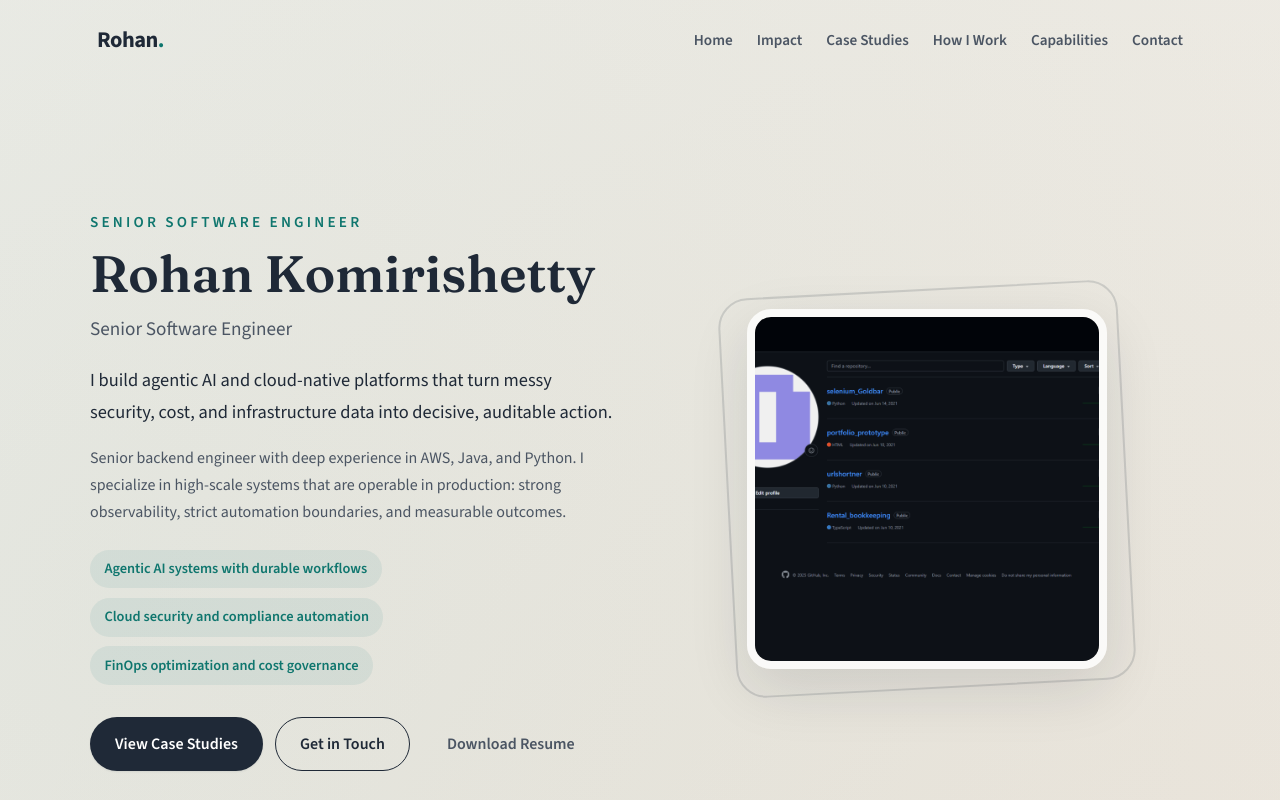
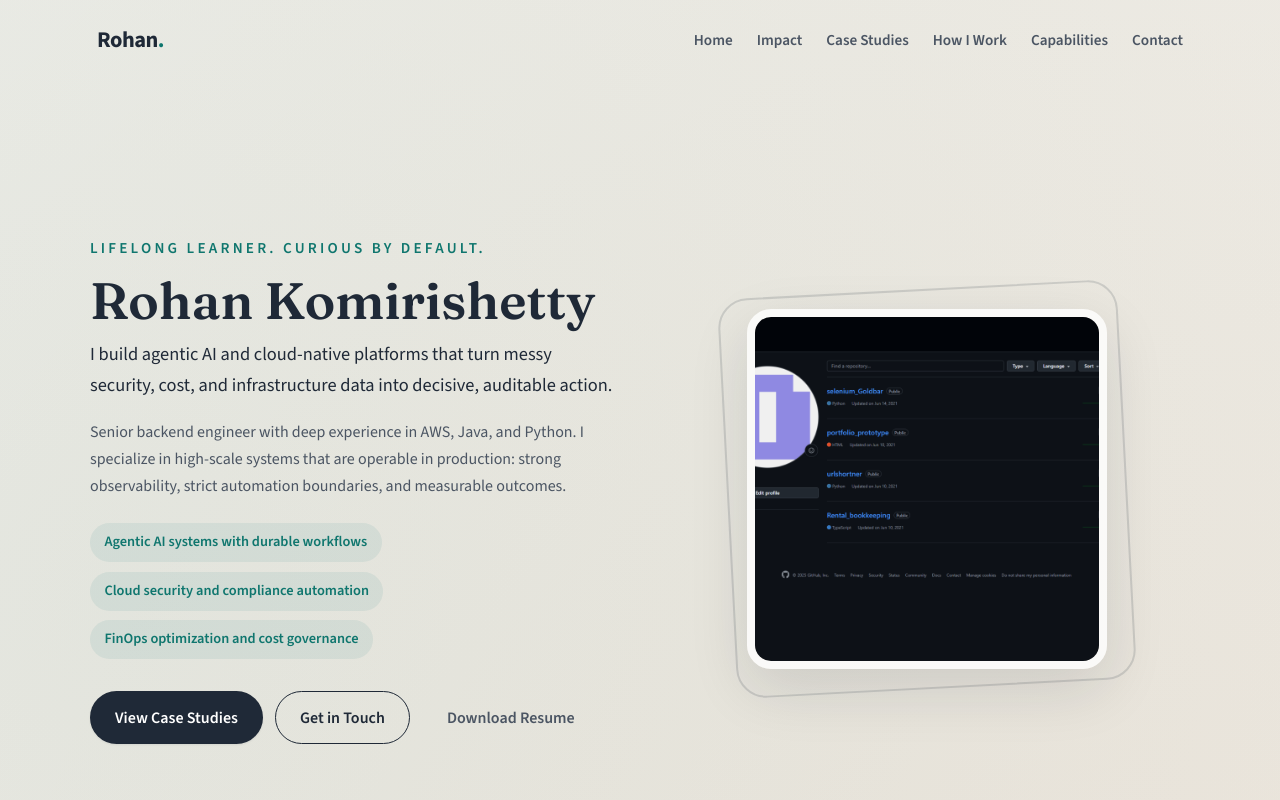
Before and after one commit to rkomiris/portfolio, a React (Create React App) app: page / in a window 1280 px wide. Shown: the top 800 px of the page. Built offline with nearby package versions, Linux system fonts and the light colour scheme.

Commit message:
Update hero identity line

```diff
--- a/src/components/Hero.js
+++ b/src/components/Hero.js
@@ -5,7 +5,7 @@ import { motion } from 'framer-motion';
 import './Hero.css';
 
 function Hero() {
-  const { name, role, resumeLink } = resumeData.personal;
+  const { name, resumeLink } = resumeData.personal;
   const { positioning, focus, summary } = resumeData.profile;
 
   return (
@@ -17,9 +17,8 @@ function Hero() {
           animate={{ opacity: 1, y: 0 }}
           transition={{ duration: 0.8 }}
         >
-          <span className="hero-eyebrow">Senior software engineer</span>
+          <span className="hero-eyebrow">Lifelong learner. Curious by default.</span>
           <h1 className="hero-name">{name}</h1>
-          <p className="hero-role">{role}</p>
           <p className="hero-positioning">{positioning}</p>
           <p className="hero-summary">{summary}</p>
 
```
